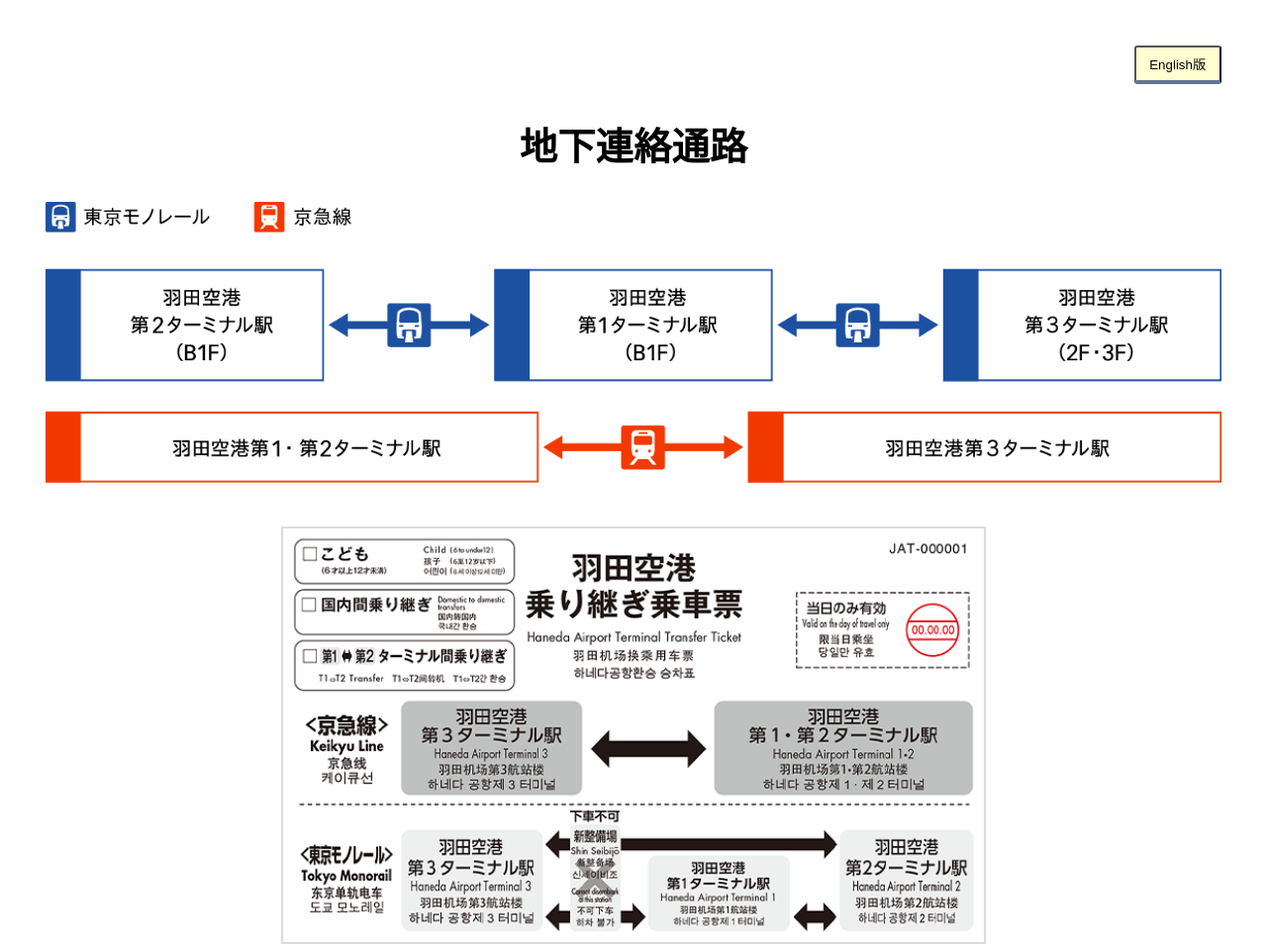
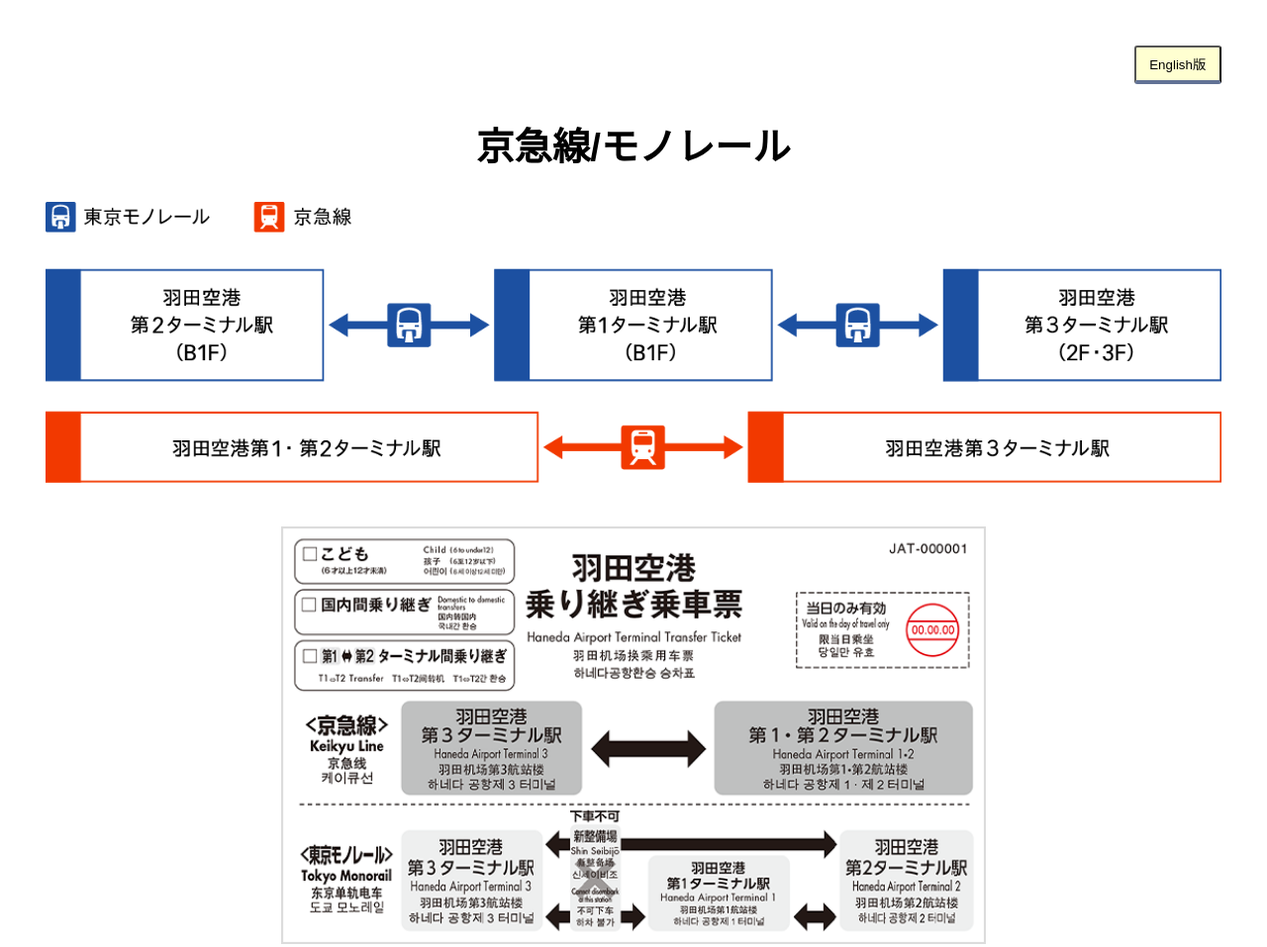
Before and after one commit to jcoa-ms/3tami, a plain HTML site: page index.html in a window 1280 px wide. Shown: the top 957 px of the page at 99% size. Drawn offline with Linux system fonts and the light colour scheme.

Commit message:
Update index.html

```diff
--- a/index.html
+++ b/index.html
@@ -91,7 +91,7 @@
 
     <h1><h1>
     <div class="train">
-      <h2>地下連絡通路</h2>
+      <h2>京急線/モノレール</h2>
       <img src="3tami1.png" alt="乗換ルート" width="100%">
       <img src="3tami2.png" alt="モノ券" width="60%"><br>
 
```
